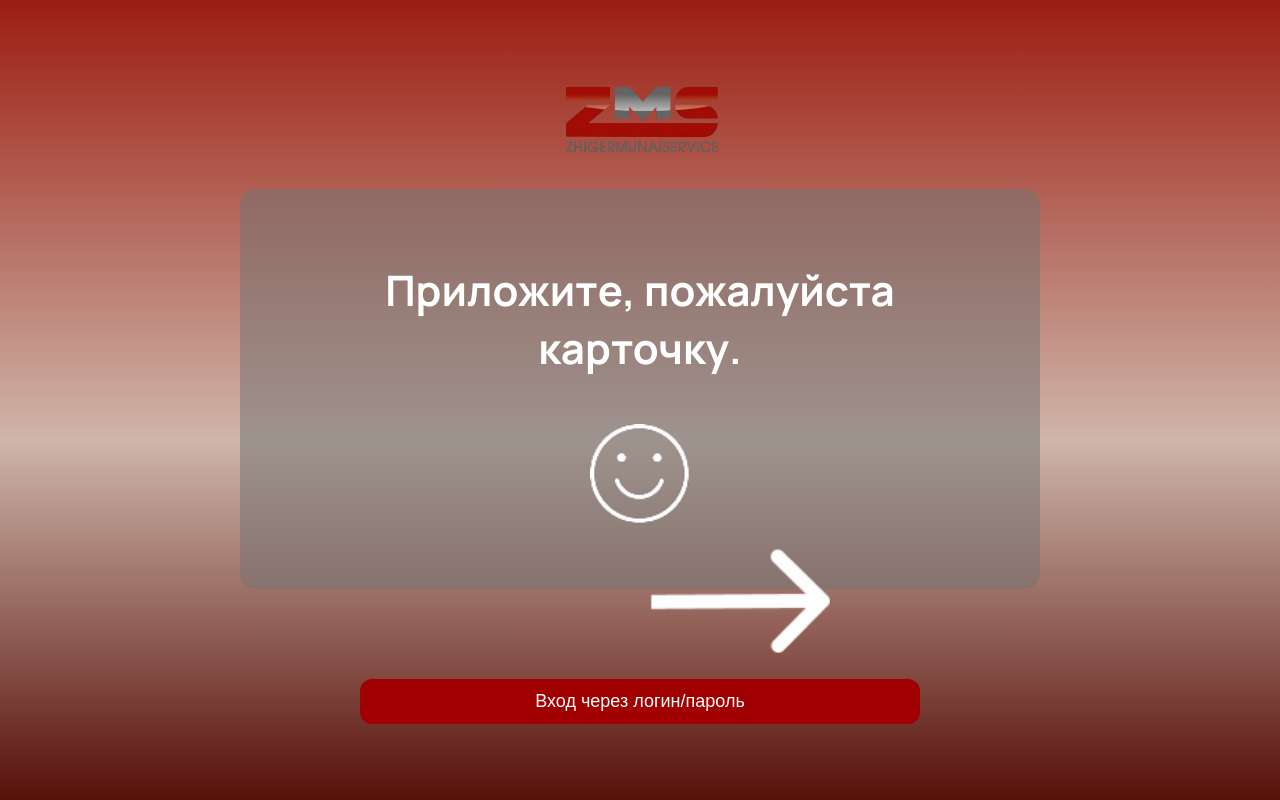
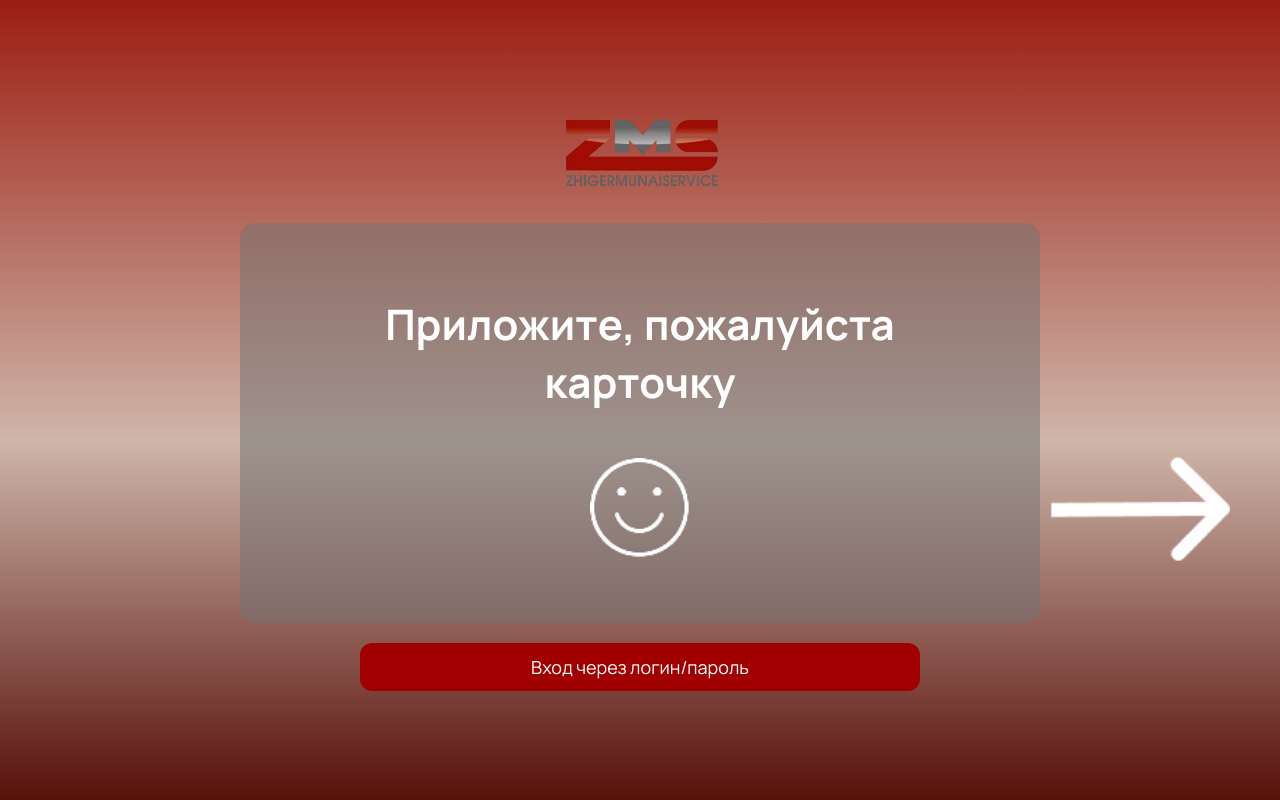
Before and after one commit to Altyn-moon/ZMS-project, a FastAPI app: page / in a window 1280 px wide. Run offline with FastAPI, Linux system fonts and the light colour scheme.

Commit message:
весь шрифт на манропе

```diff
--- a/app/static/styles.css
+++ b/app/static/styles.css
@@ -1,74 +1,3 @@
-/*
-@keyframes slide {
-    0% { transform: translateX(0); opacity: 0.8; }
-    100% { transform: translateX(10px); opacity: 1; }
-}
-
-body {
-    background: linear-gradient(180deg, rgb(156, 29, 17) 0%, rgba(113, 41, 4, 0.34) 55%, rgb(87, 16, 10) 100%);
-    display: flex;
-    flex-direction: column;
-    align-items: center;
-    justify-content: flex-start;
-    height: 100vh;
-    margin: 0;
-    overflow: hidden; /* скрывает прокрутку */
- /*   font-family: 'Manrope', sans-serif;
-    font-weight: 700; /* 700 — это жирный */
-  /*  color: white;
-    padding-top: 20px;
-}
-
-.logo {
-    margin-top: 40px; /* немного отступ сверху */
-/*}
-
-.logo img {
-    width: 180px;  /* увеличили ширину логотипа */
- /*   height: auto;
-}
-
-.content {
-    display: flex;
-    align-items: center;
-    gap: 30px;
-    margin-top: 30px;
-}
-
-.card {
-    background: hsla(0, 0%, 45%, 0.522);
-    padding: 80px 100px;
-    border-radius: 15px;
-    text-align: center;
-    font-size: 53px;
-    font-weight: bold;
-    width: 800px;               /* фиксированная ширина */
-  /*  height: 450px;              /* фиксированная высота */
- /*   box-sizing: border-box;
-}
-
-.card-text {
-    margin-bottom: 10px; /* или меньше, чтобы текст и смайл были ближе */
- /*   transform: translateY(-30px); /* немного выше */
-/*}
-
-.card img {
-    margin-top: 7px; /* было 20px, теперь выше */
- /*   width: 100px;
-}
-
-.arrow {
-    animation: slide 0.5s infinite alternate;
-    margin-top: -70px;
-}
-
-.arrow img {
-    width: 180px;
-    height: auto;
-    margin-left: 180px;
-}  */
-
-/* Основной стиль для страницы */
 
 @keyframes slide {
     0% { transform: translateX(0); opacity: 0.8; }
@@ -78,6 +7,10 @@ body {
 @keyframes fade {
     from { opacity: 0; transform: scale(0.98); }
     to { opacity: 1; transform: scale(1); }
+}
+
+* {
+    font-family: 'Manrope', sans-serif;
 }
 
 body {
@@ -110,6 +43,7 @@ body {
 }
 
 .content {
+    position: relative;
     flex-direction: column;
     align-items: center;
 }
@@ -137,14 +71,16 @@ body {
 }
 
 .arrow {
+    position: absolute; /* <-- теперь позиционируется относительно родителя */
+    top: 50%; /* вертикально по центру */
+    left: calc(50% + 400px); /* половина экрана + половина карточки */
+    transform: translateY(-60%) translateX(80px); /* вверх и чуть правее */
     animation: slide 0.5s infinite alternate;
-    margin-top: -40px;
 }
 
 .arrow img {
-    width: 180px;
+    width: 180px; /* можно уменьшить, чтобы красиво смотрелась */
     height: auto;
-    margin-left: 180px;
 }
 
 .login-btn,
--- a/app/templates/index.html
+++ b/app/templates/index.html
@@ -37,7 +37,7 @@
     <!-- Экран с карточкой -->
     <div id="cardScreen" class="content active">
         <div class="card">
-            <p class="card-text">Приложите, пожалуйста карточку.</p>
+            <p class="card-text">Приложите, пожалуйста карточку</p>
             <img src="/static/smile.png" alt="Смайл">
         </div>
         <div class="arrow">
@@ -57,7 +57,6 @@
             <button class="toggle-password" onclick="togglePassword()">👁</button>
         </div>
 
-        <span class="forgot-password">Забыли пароль?</span>
         <button class="login-submit">Войти</button>
         <button class="back-btn" onclick="showCard()">← Назад</button>
     </div>
```
